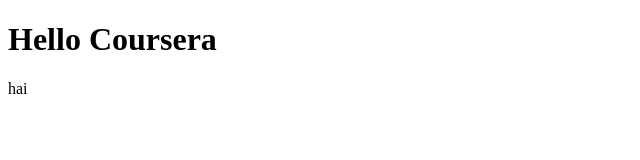
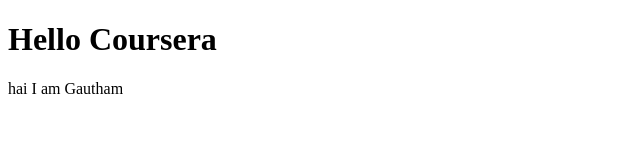
Before and after one commit to Gauthamkumar15/coursera-test, a plain HTML site: page index.html in a window 1280 px wide. Shown: the whole page, without its empty margins (0-640 px from the left). Drawn offline with Linux system fonts and the light colour scheme.

Commit message:
Second commit

```diff
--- a/index.html
+++ b/index.html
@@ -6,6 +6,6 @@
   </head>
   <body>
     <h1>Hello Coursera</h1>
-    <p>hai</p>
+    <p>hai I am Gautham</p>
   </body>
 </html>
```
